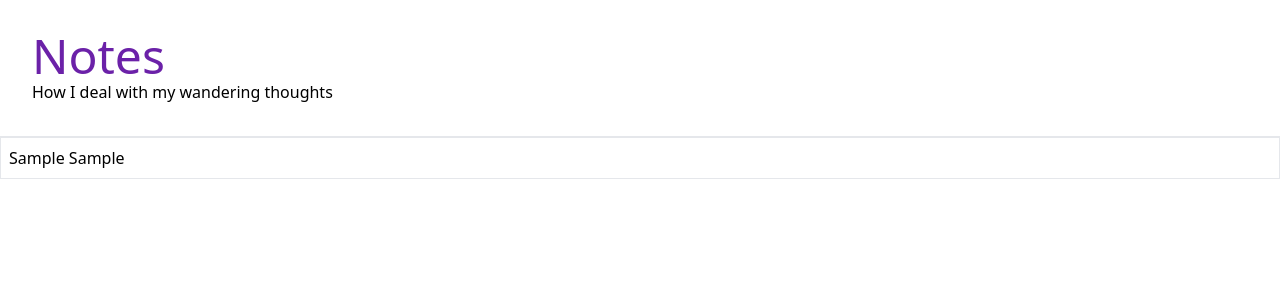
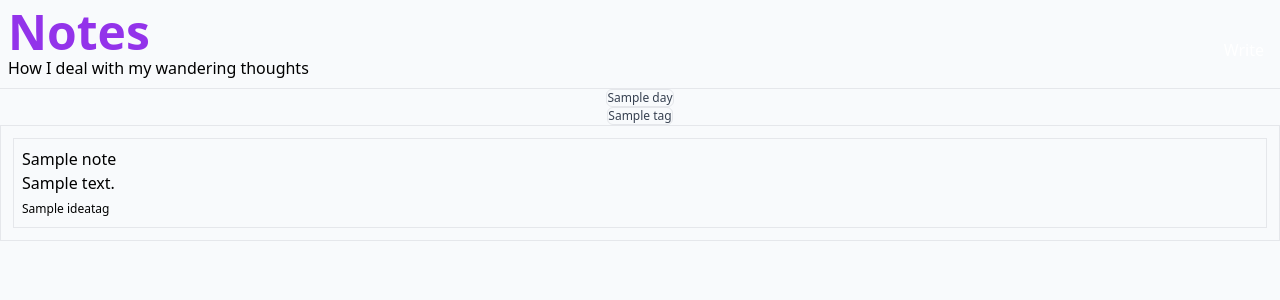
Before and after one commit to olaniyigeorge/BellzStudio, a Django app: template notes/templates/notes/notes-date.html in a window 1280 px wide. Shown: the top 300 px of the page. Run offline with Django 5.2, Linux system fonts and the light colour scheme; tables that the repository leaves empty hold one stand-in row (values such as "Sample post"); the template is opened without the code that fills it: values that come from a table or form of the project are taken from there, most other values are stand-ins (such as "Sample title", 1, 10 or a date in 2020); style sheets or scripts are compiled from the project's sources.

Commit message:
Index page for notes

```diff
--- a/notes/templates/notes/index.html
+++ b/notes/templates/notes/index.html
@@ -7,22 +7,64 @@
         <link rel="stylesheet" href="{% static 'styles/output.css' %}">
     </head>
 
-    <body>
-        <div class=" p-8 space-y-4 border-b">
-            <h1 class="text-5xl text-purple-800 font-medium">
-                <a href="/">Notes</a>
-            </h1>
+    <body class="bg-slate-50">
+        <div class="p-2 md:p-4 flex justify-between items-center space-y-3 border-b">
+            <div class="">
+                <h1 class="text-5xl text-purple-600 font-bold">
+                    <a href="/">Notes</a>
+                </h1>
 
-            <p> How I deal with my wandering thoughts</p>
+                <p> How I deal with my wandering thoughts</p>
+            </div>
+
+            <button class="text-white bg-purple-600 p-2 rounded-md">
+                <a href="{% url 'notes:write-note' %}"> Write</a>
+            </button>
         </div>
 
         <div class="w-full">
-            <div class="border bg-gray-400 p-2">
+            <div
+                id="date-selector"
+                class=" text-gray-700 flex justify-center items-center space-x-1 md:space-x-5  p-1">
 
-                    {{ d }}
-                    {{ t }}
+                    {% for day in week %}
+                        <button class="text-xs md:text-sm lg:text-md border p-1 md:p-2 hover:font-bold focus:bg-purple-100 focus:font-bold rounded-md transition-colors ease-in-out ">
+                            <a
+                                href="{% url 'notes:notes-by-date' day %}"
+                                class="transition-colors ease-in-out ">
+
+                                {{day}}
+                            </a>
+                        </button>
+                    {% endfor %}
+            </div>
+
+            <div
+                id="tag-selector"
+                class="text-gray-700 flex justify-center items-center space-x-1 md:space-x-5  p-1">
+
+                {% for tag in tags %}
+                    <a
+                        href="{% url 'notes:notes-by-idea' tag.id %}"
+                        class="text-xs md:text-sm lg:text-md border p-1 md:p-2 hover:font-bold focus:bg-purple-100 focus:font-bold rounded-md transition-colors ease-in-out ">
+
+                        {{tag.name}}
+                    </a>
+
+                {% endfor %}
 
             </div>
+
+
+
+
+            <div class="border p-3">
+                {% block notes %}
+
+
+                {% endblock %}
+            </div>
+
 
         </div>
 
```
